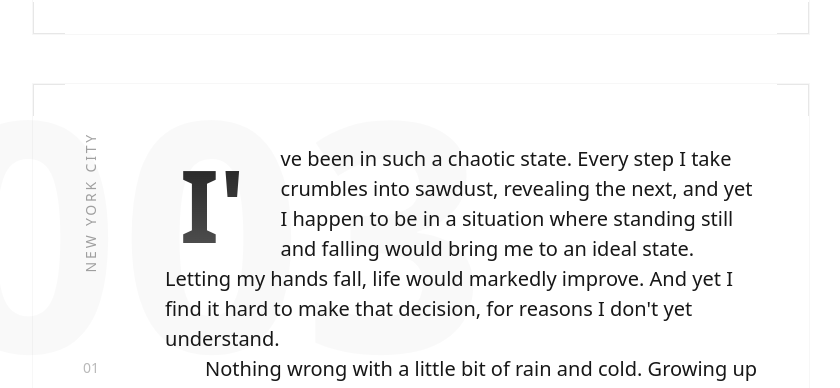
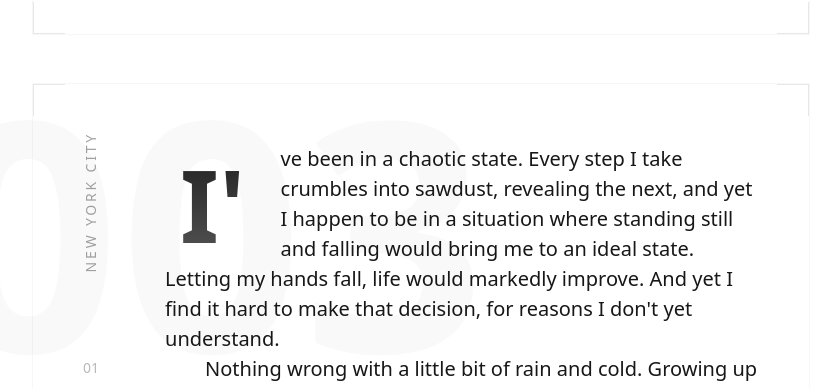
Before and after one commit to jivmy/jivmy-site, a Next.js app: page / in a window 1280 px wide. Shown: the part 843-1231 px from the top of the page, without its empty margins (219-1059 px from the left). Built offline with nearby package versions, Linux system fonts and the light colour scheme; a web font is replaced by a local one.

Commit message:
t" " git push "

```diff
--- a/src/app/page.tsx
+++ b/src/app/page.tsx
@@ -25,7 +25,7 @@ const notes: NoteData[] = [
     number: '003',
     date: '01/22/25',
     content: [
-      "I've been in such a chaotic state. Every step I take crumbles into sawdust, revealing the next, and yet I happen to be in a situation where standing still and falling would bring me to an ideal state. Letting my hands fall, life would markedly improve. And yet I find it hard to make that decision, for reasons I don't yet understand.",
+      "I've been in a chaotic state. Every step I take crumbles into sawdust, revealing the next, and yet I happen to be in a situation where standing still and falling would bring me to an ideal state. Letting my hands fall, life would markedly improve. And yet I find it hard to make that decision, for reasons I don't yet understand.",
       "Nothing wrong with a little bit of rain and cold. Growing up in Vancouver there was a bucket of it. Pebbles of water dripping off Douglas Firs onto black nylon coats. Hot cocoa and dim lighting, warm fuzzy blankets and board games. Now I find myself in this foreign land, fighting for something that, once tangible, now rests an abstract idea.",
       "It's not about money or family. Is it about ego, then? Am I averse to the idea that my life could be uprooted and thrown away like a rag doll? No, I don't think so. I'm pretty chill. I guess... I just like having stories to tell. Life can be so boring, so route and predictable. What's wrong with a little bit of fun, a little bit of bite back? I don't think there's beauty without struggle."
     ]
```
